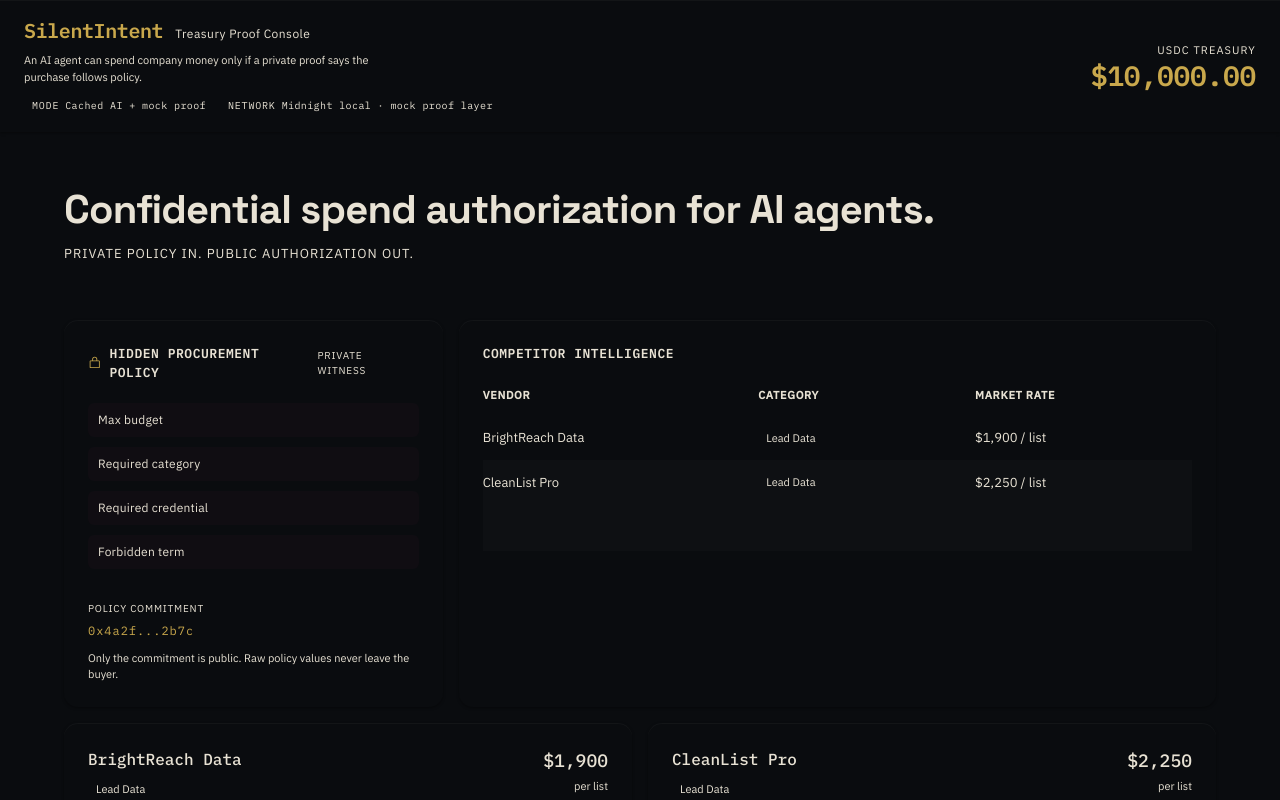
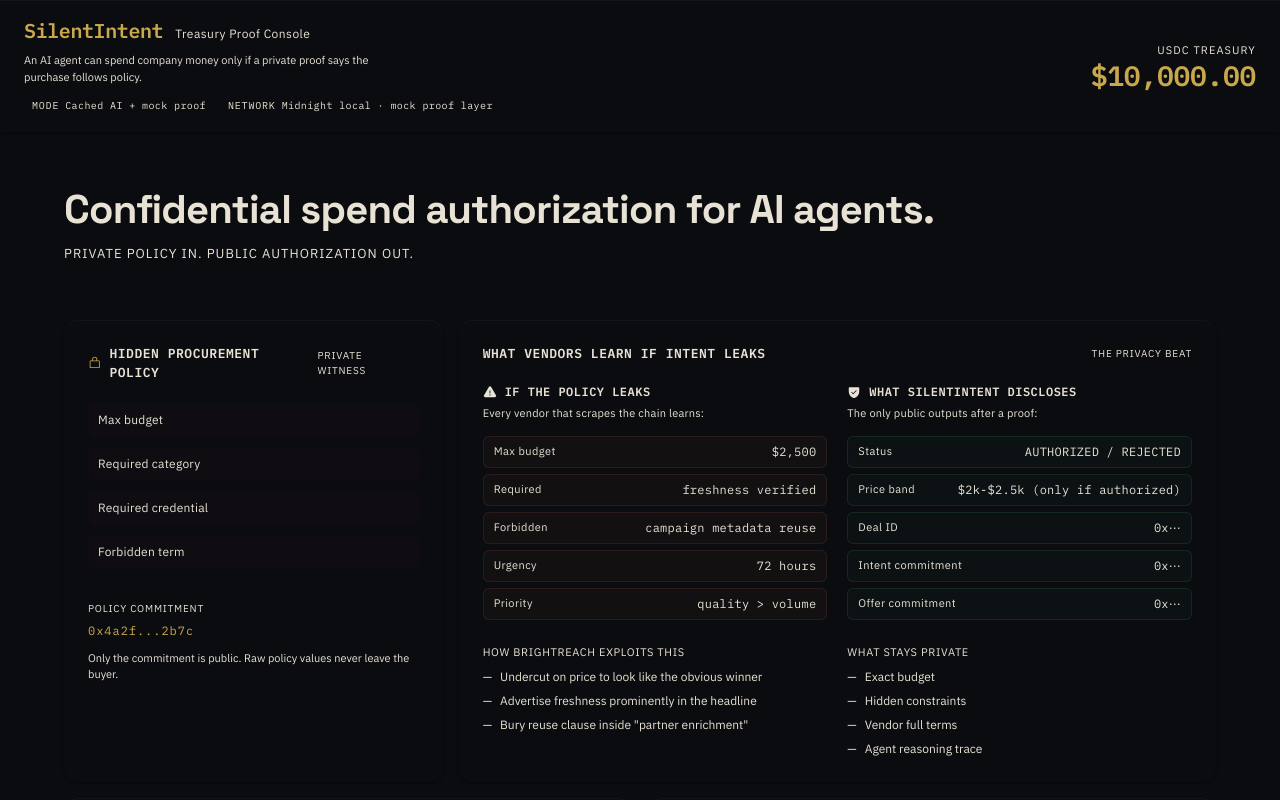
Before and after one commit to vishnumahesha/silentintent, a Next.js app: page / in a window 1280 px wide. Shown: the top 800 px of the page. Built offline with nearby package versions, Linux system fonts and the light colour scheme.

Commit message:
[components] rebuild competitor intel as leaked-intent comparison

```diff
--- a/components/CompetitorIntelPanel.tsx
+++ b/components/CompetitorIntelPanel.tsx
@@ -1,11 +1,144 @@
 'use client';
 
-import RedactedField from './RedactedField';
+import { WarningIcon, ShieldCheckIcon } from '@phosphor-icons/react';
 
-const VENDORS = [
-  { name: 'BrightReach Data', category: 'Lead Data', rate: '$1,900 / list' },
-  { name: 'CleanList Pro', category: 'Lead Data', rate: '$2,250 / list' },
+const LEAKED_POLICY = [
+  { k: 'Max budget', v: '$2,500' },
+  { k: 'Required', v: 'freshness verified' },
+  { k: 'Forbidden', v: 'campaign metadata reuse' },
+  { k: 'Urgency', v: '72 hours' },
+  { k: 'Priority', v: 'quality > volume' },
 ];
+
+const EXPLOIT_MOVES = [
+  'Undercut on price to look like the obvious winner',
+  'Advertise freshness prominently in the headline',
+  'Bury reuse clause inside "partner enrichment"',
+];
+
+const PUBLIC_OUTPUTS = [
+  { k: 'Status', v: 'AUTHORIZED / REJECTED' },
+  { k: 'Price band', v: '$2k-$2.5k (only if authorized)' },
+  { k: 'Deal ID', v: '0x⋯' },
+  { k: 'Intent commitment', v: '0x⋯' },
+  { k: 'Offer commitment', v: '0x⋯' },
+];
+
+const STAYS_PRIVATE = [
+  'Exact budget',
+  'Hidden constraints',
+  'Vendor full terms',
+  'Agent reasoning trace',
+];
+
+function SectionHeader({
+  icon,
+  title,
+  subtitle,
+  tone,
+}: {
+  icon: React.ReactNode;
+  title: string;
+  subtitle: string;
+  tone: 'danger' | 'safe';
+}) {
+  const color = tone === 'danger' ? 'var(--color-reject)' : 'var(--color-success)';
+  return (
+    <div style={{ display: 'flex', flexDirection: 'column', gap: '4px' }}>
+      <div style={{ display: 'flex', alignItems: 'center', gap: '8px' }}>
+        <span style={{ color, display: 'inline-flex' }}>{icon}</span>
+        <span
+          style={{
+            fontFamily: "'IBM Plex Mono', monospace",
+            fontSize: '12px',
+            color: 'var(--color-text-primary)',
+            fontWeight: 600,
+            letterSpacing: '0.04em',
+            textTransform: 'uppercase',
+          }}
+        >
+          {title}
+        </span>
+      </div>
+      <span
+        style={{
+          fontFamily: "'IBM Plex Sans', sans-serif",
+          fontSize: '11px',
+          color: 'var(--color-text-tertiary)',
+          letterSpacing: '0.02em',
+        }}
+      >
+        {subtitle}
+      </span>
+    </div>
+  );
+}
+
+function KVRow({ k, v, tone }: { k: string; v: string; tone: 'danger' | 'safe' }) {
+  const valueColor =
+    tone === 'danger' ? 'var(--color-reject)' : 'var(--color-success)';
+  return (
+    <div
+      style={{
+        display: 'flex',
+        justifyContent: 'space-between',
+        alignItems: 'center',
+        padding: '6px 10px',
+        borderRadius: '6px',
+        backgroundColor:
+          tone === 'danger' ? 'rgba(122,61,61,0.08)' : 'rgba(61,122,92,0.06)',
+        border: `1px solid ${
+          tone === 'danger' ? 'rgba(122,61,61,0.25)' : 'rgba(61,122,92,0.2)'
+        }`,
+      }}
+    >
+      <span
+        style={{
+          fontFamily: "'IBM Plex Sans', sans-serif",
+          fontSize: '11px',
+          color: 'var(--color-text-tertiary)',
+          letterSpacing: '0.04em',
+        }}
+      >
+        {k}
+      </span>
+      <span
+        style={{
+          fontFamily: "'IBM Plex Mono', monospace",
+          fontSize: '12px',
+          color: valueColor,
+          letterSpacing: '0.02em',
+        }}
+      >
+        {v}
+      </span>
+    </div>
+  );
+}
+
+function BulletList({ items, tone }: { items: string[]; tone: 'danger' | 'safe' }) {
+  const color = tone === 'danger' ? 'var(--color-reject)' : 'var(--color-success)';
+  return (
+    <ul style={{ display: 'flex', flexDirection: 'column', gap: '6px', listStyle: 'none' }}>
+      {items.map((item) => (
+        <li
+          key={item}
+          style={{
+            display: 'flex',
+            gap: '8px',
+            fontFamily: "'IBM Plex Sans', sans-serif",
+            fontSize: '12px',
+            color: 'var(--color-text-secondary)',
+            lineHeight: 1.5,
+          }}
+        >
+          <span style={{ color, flexShrink: 0 }}>—</span>
+          <span>{item}</span>
+        </li>
+      ))}
+    </ul>
+  );
+}
 
 export default function CompetitorIntelPanel() {
   return (
@@ -18,9 +151,10 @@
         boxShadow: 'inset 0 1px 0 0 rgba(255,255,255,0.035), 0 1px 3px rgba(0,0,0,0.4)',
         display: 'flex',
         flexDirection: 'column',
-        gap: '24px',
+        gap: '20px',
       }}
     >
+      <div style={{ display: 'flex', justifyContent: 'space-between', alignItems: 'center' }}>
         <span
           style={{
             fontFamily: "'IBM Plex Mono', monospace",
@@ -31,82 +165,94 @@
             textTransform: 'uppercase',
           }}
         >
-        Competitor Intelligence
+          What vendors learn if intent leaks
         </span>
-
-      <table style={{ width: '100%', borderCollapse: 'collapse' }}>
-        <thead>
-          <tr>
-            {['Vendor', 'Category', 'Market Rate'].map((col) => (
-              <th
-                key={col}
+        <span
           style={{
             fontFamily: "'IBM Plex Sans', sans-serif",
-                  fontSize: '11px',
+            fontSize: '10px',
             color: 'var(--color-text-tertiary)',
-                  textAlign: 'left',
-                  padding: '0 0 12px 0',
-                  letterSpacing: '0.06em',
+            letterSpacing: '0.08em',
             textTransform: 'uppercase',
-                  borderBottom: '1px solid var(--color-border)',
           }}
         >
-                {col}
-              </th>
+          The privacy beat
+        </span>
+      </div>
+
+      <div style={{ display: 'grid', gridTemplateColumns: '1fr 1fr', gap: '20px' }}>
+        <div style={{ display: 'flex', flexDirection: 'column', gap: '14px' }}>
+          <SectionHeader
+            tone="danger"
+            icon={<WarningIcon size={14} weight="fill" />}
+            title="If the policy leaks"
+            subtitle="Every vendor that scrapes the chain learns:"
+          />
+          <div style={{ display: 'flex', flexDirection: 'column', gap: '6px' }}>
+            {LEAKED_POLICY.map((row) => (
+              <KVRow key={row.k} k={row.k} v={row.v} tone="danger" />
             ))}
-          </tr>
-        </thead>
-        <tbody>
-          {VENDORS.map((vendor, i) => (
-            <tr
-              key={vendor.name}
+          </div>
+          <div
             style={{
-                backgroundColor: i % 2 === 1
-                  ? 'rgba(255,255,255,0.015)'
-                  : 'transparent',
+              paddingTop: '10px',
+              borderTop: '1px solid var(--color-border)',
+              display: 'flex',
+              flexDirection: 'column',
+              gap: '8px',
             }}
           >
-              <td style={tdStyle}>{vendor.name}</td>
-              <td style={tdStyle}>
             <span
               style={{
                 fontFamily: "'IBM Plex Sans', sans-serif",
                 fontSize: '11px',
                 color: 'var(--color-text-tertiary)',
-                    border: '1px solid var(--color-border-accent)',
-                    borderRadius: '9999px',
-                    padding: '2px 8px',
-                    display: 'inline-block',
+                letterSpacing: '0.06em',
+                textTransform: 'uppercase',
               }}
             >
-                  {vendor.category}
+              How BrightReach exploits this
             </span>
-              </td>
-              <td style={tdStyle}>{vendor.rate}</td>
-            </tr>
+            <BulletList items={EXPLOIT_MOVES} tone="danger" />
+          </div>
+        </div>
+
+        <div style={{ display: 'flex', flexDirection: 'column', gap: '14px' }}>
+          <SectionHeader
+            tone="safe"
+            icon={<ShieldCheckIcon size={14} weight="fill" />}
+            title="What SilentIntent discloses"
+            subtitle="The only public outputs after a proof:"
+          />
+          <div style={{ display: 'flex', flexDirection: 'column', gap: '6px' }}>
+            {PUBLIC_OUTPUTS.map((row) => (
+              <KVRow key={row.k} k={row.k} v={row.v} tone="safe" />
             ))}
-          <tr style={{ backgroundColor: 'rgba(255,255,255,0.015)' }}>
-            <td style={tdStyle}>
-              <RedactedField label="" />
-            </td>
-            <td style={tdStyle}>
-              <RedactedField label="" />
-            </td>
-            <td style={tdStyle}>
-              <RedactedField label="" />
-            </td>
-          </tr>
-        </tbody>
-      </table>
+          </div>
+          <div
+            style={{
+              paddingTop: '10px',
+              borderTop: '1px solid var(--color-border)',
+              display: 'flex',
+              flexDirection: 'column',
+              gap: '8px',
+            }}
+          >
+            <span
+              style={{
+                fontFamily: "'IBM Plex Sans', sans-serif",
+                fontSize: '11px',
+                color: 'var(--color-text-tertiary)',
+                letterSpacing: '0.06em',
+                textTransform: 'uppercase',
+              }}
+            >
+              What stays private
+            </span>
+            <BulletList items={STAYS_PRIVATE} tone="safe" />
+          </div>
+        </div>
+      </div>
     </div>
   );
 }
-
-const tdStyle: React.CSSProperties = {
-  fontFamily: "'IBM Plex Sans', sans-serif",
-  fontSize: '13px',
-  color: 'var(--color-text-secondary)',
-  padding: '12px 0',
-  borderBottom: '1px solid var(--color-border)',
-  verticalAlign: 'middle',
-};
```
Lines whose indentation alone changed are shown as unchanged.
